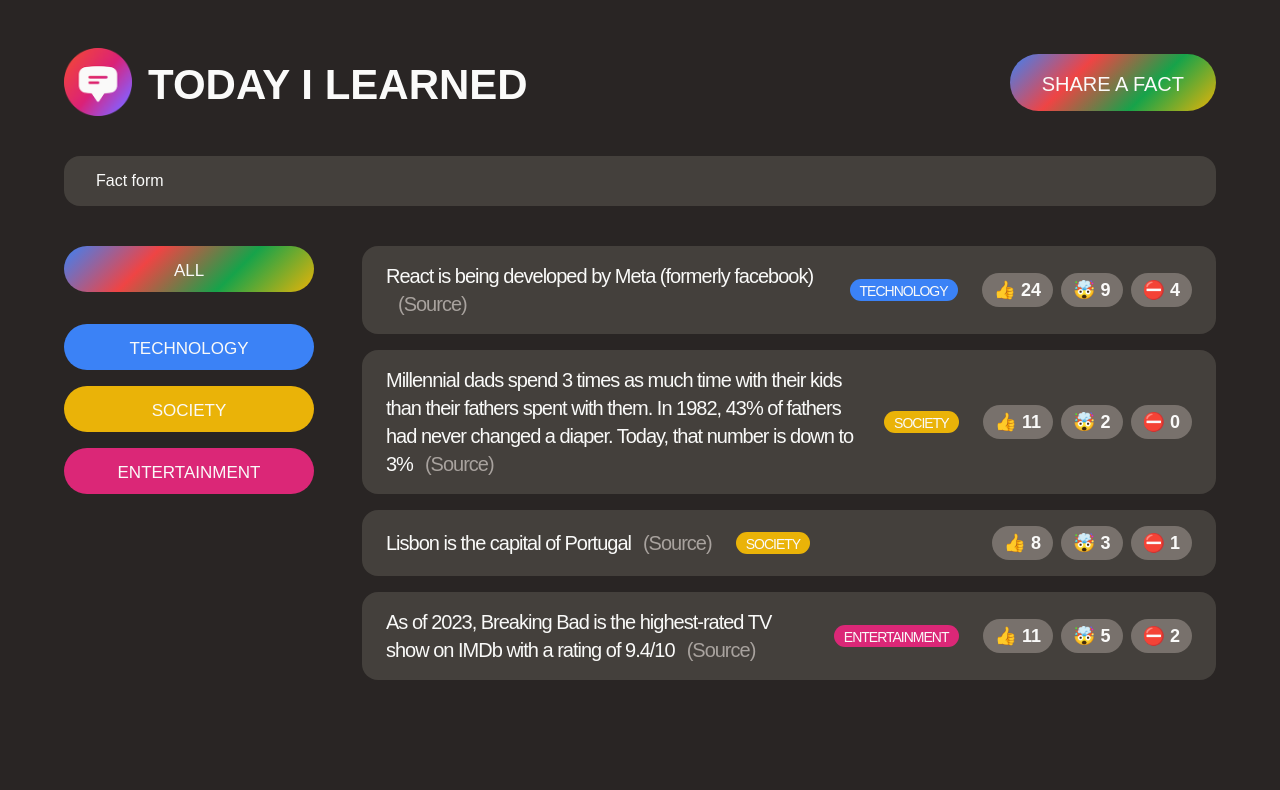
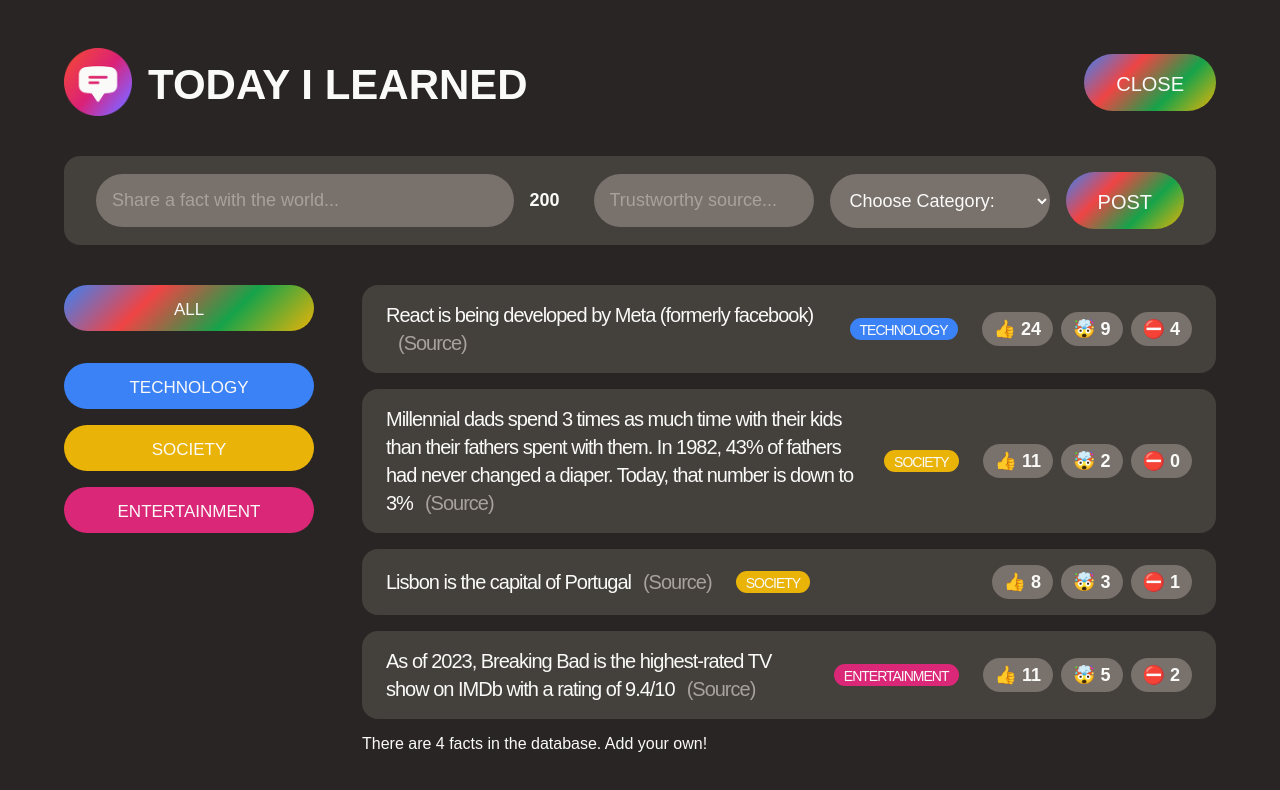
Before and after one commit to fxmc/webappcrashcourse, a React (Create React App) app: page / in a window 1280 px wide. Both pictures are taken after a click on the button "SHARE A FACT". Shown: the top 790 px of the page. Built offline with nearby package versions, Linux system fonts and the light colour scheme; a web font is replaced by a local one.

Commit message:
Createing the react app: adding state, and now looking at submitting form.

```diff
--- a/src/App.js
+++ b/src/App.js
@@ -1,23 +1,28 @@
-import './style.css'
+import { useState } from "react";
+import "./style.css";
 
-import { CATEGORIES, INITIALFACTS } from './const';
+import { CATEGORIES, INITIALFACTS } from "./const";
+
+// function Counter() {
+//   const [count, setCount] = useState(0);
+
+//   return (
+//     <div>
+//       <span style={{ fontSize: "40px" }}>{count}</span>
+//       <button className="btn btn-large" onClick={() => setCount((c) => c + 1)}>
+//         +1
+//       </button>
+//     </div>
+//   );
+// }
 
 function App() {
-  const appTitle = "Today I learned";
+  const [showForm, setShowForm] = useState(false);
+  return (
+    <>
+      <Header showForm={showForm} setShowForm={setShowForm} />
 
-  return (
-    <>   {/* This helps create a fragment, i.e. surrounding various Components */}
-    {/* Note that we now have the same structure as in the original index.html file */}
-    {/* HEADER */}
-    <header className="header">
-      <div className="logo">
-        <img src="logo.png" height="68" width="68" alt="Today I learned Logo" />
-        <h1>{appTitle}</h1>
-      </div>
-      <button className="btn btn-large btn-open">Share a fact</button>
-    </header>
-
-    <NewFactForm />
+      {showForm ? <NewFactForm /> : null}
 
       <main className="main">
         <CategoryFilter />
@@ -27,66 +32,148 @@ function App() {
   );
 }
 
+function Header({ showForm, setShowForm }) {
+  const appTitle = "Today I learned";
+
+  let button_text = showForm ? "Close" : "Share a fact";
+
+  return (
+    <header className="header">
+      <div className="logo">
+        <img src="logo.png" height="68" width="68" alt="Today I learned Logo" />
+        <h1>{appTitle}</h1>
+      </div>
+      <button
+        className="btn btn-large btn-open"
+        // 3. Update State Variable
+        onClick={() => setShowForm((s) => !s)}
+      >
+        {button_text}
+      </button>
+    </header>
+  );
+}
+
 function NewFactForm() {
+  const category_list = CATEGORIES;
+  const max_text_length = 200;
+
+  const [text, setText] = useState("");
+  const [source, setSource] = useState("");
+  const [category, setCategory] = useState("");
+  const textLength = text.length;
+
+  function handleSubmit(evtObj) {
+    evtObj.preventDefault();
+    console.log(text, source, category);
+  }
+
   return (
-    <form className="fact-form">Fact form</form>
-  )
+    <form className="fact-form" onSubmit={handleSubmit}>
+      <input
+        name="fact_text_field"
+        type="text"
+        placeholder="Share a fact with the world..."
+        value={text}
+        onChange={(evtObj) => {
+          setText(evtObj.target.value);
+        }}
+      />
+      <span>{200 - textLength}</span>
+      <input
+        name="fact_source_field"
+        type="text"
+        placeholder="Trustworthy source..."
+        value={source}
+        onChange={(evtObj) => {
+          setSource(evtObj.target.value);
+        }}
+      />
+      <select
+        name="category_selector"
+        value={category}
+        onChange={(evtObj) => {
+          setCategory(evtObj.target.value);
+        }}
+      >
+        <option value="">Choose Category:</option>
+        {category_list.map((cat) => (
+          <Option key={cat.name} category={cat} />
+        ))}
+      </select>
+      <button className="btn btn-large">Post</button>
+    </form>
+  );
+}
+
+function Option({ category }) {
+  return <option value={category.name}>{category.name.toUpperCase()}</option>;
 }
 
 function CategoryFilter() {
-  // TEMPORARY
   const facts = INITIALFACTS;
   const category_list = CATEGORIES;
 
   return (
     <aside>
       <ul>
+        <AllCategory key="0" />
+
+        {category_list
+          .filter((category) =>
+            facts.find((fact) => {
+              return fact.category === category.name;
+            })
+          )
+          .map((category) => (
+            <Category key={category.name} category={category} />
+          ))}
+      </ul>
+    </aside>
+  );
+}
+
+function AllCategory() {
+  return (
     <li className="category">
       <button className="btn btn-all-categories">All</button>
     </li>
-        {
-          category_list
-          .filter(
-            (category) => facts.find(
-              (fact) => {
-                console.log(fact.category, category.name);
-                return fact.category === category.name;
+  );
 }
-            )
-          )
-          .map(
-            (category) => {
+
+function Category({ category }) {
   return (
     <li className="category">
       <button
         className="btn btn-category"
         style={{
-                      backgroundColor: category.color
+          backgroundColor: category.color,
         }}
       >
         {category.name}
       </button>
     </li>
-              )
-            }
-          )
-        }
-      </ul>
-    </aside>
-  )
+  );
 }
 
 function FactList() {
-  // TEMPORARY
   const facts = INITIALFACTS;
   const category_list = CATEGORIES;
 
   return (
     <section>
       <ul className="facts-list">
-          {
-            facts.map(
-              (fact) => (
+        {facts.map((fact) => (
+          <Fact key={fact.id} fact={fact} category_list={category_list} />
+        ))}
+      </ul>
+      <p>There are {facts.length} facts in the database. Add your own!</p>
+    </section>
+  );
+}
+
+function Fact({ fact, category_list }) {
+  return (
     <li className="fact">
       <p>
         {fact.text}
@@ -95,26 +182,26 @@ function FactList() {
           href={fact.source}
           target="_blank"
           rel="noopener noreferrer"
-                        >(Source)</a>
+        >
+          (Source)
+        </a>
       </p>
       <span
         className="tag"
         style={{
-                        backgroundColor:
-                        category_list.find((value) => {return value.name === fact.category}).color
+          backgroundColor: category_list.find((value) => {
+            return value.name === fact.category;
+          }).color,
         }}
-                    >{fact.category}</span>
+      >
+        {fact.category}
+      </span>
       <div className="vote-buttons">
         <button>👍 {fact.votesInteresting}</button>
         <button>🤯 {fact.votesMindblowing}</button>
         <button>⛔️ {fact.votesFalse}</button>
       </div>
     </li>
-                )
-            )
-          }
-        </ul>
-      </section>
   );
 }
 
--- a/src/const.js
+++ b/src/const.js
@@ -50,6 +50,6 @@ export const INITIALFACTS = [
     votesInteresting: 11,
     votesMindblowing: 5,
     votesFalse: 2,
-    createdIn: 2020
-  }
+    createdIn: 2020,
+  },
 ];
--- a/src/style.css
+++ b/src/style.css
@@ -17,7 +17,7 @@ body {
 }
 
 /* MAIN LAYOUT */
-.container {
+#root {
   max-width: 1500px;
   margin: 0 auto;
 }
@@ -172,7 +172,6 @@ ul {
   background-image: none;
 }
 
-
 /* FORM */
 
 .fact-form {
```
Lines whose indentation alone changed are shown as unchanged.
